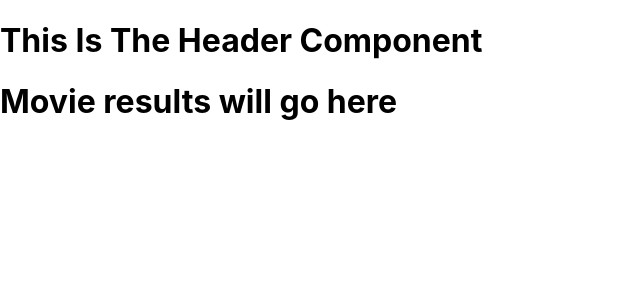
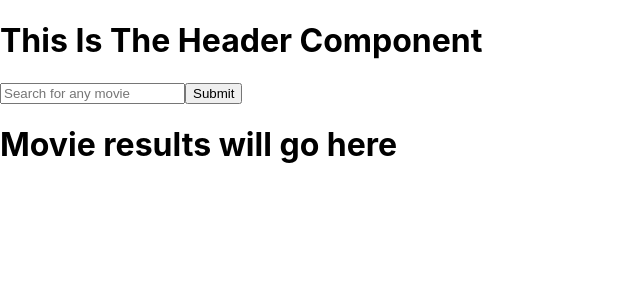
Before and after one commit to milanm1120/react-movie-app-frontend, a React (Create React App) app: page / in a window 1280 px wide. Shown: the top 300 px of the page, without its empty margins (0-640 px from the left). Built offline with nearby package versions, Linux system fonts and the light colour scheme.

Commit message:
build skeleton search component with state and event handling

```diff
--- a/src/App.js
+++ b/src/App.js
@@ -1,6 +1,7 @@
 // import React, { useEffect } from 'react' ;
 import React, { Component } from 'react' ;
 import Header from './components/Header';
+import Search from './components/Search';
 import MovieResults from './components/MovieResults';
 
 // const url = 'http://localhost:3000/api/v1/'
@@ -9,8 +10,15 @@ class App extends Component {
   render() {
     return (
       <div className='MainContainer'>
-          <Header />
-          <MovieResults />
+          <div className = 'HeaderContainer'>
+            <Header />
+          </div>
+          <div className= 'SearchContainer'>
+            <Search />
+          </div>
+          <div className='RowContainer'>
+            <MovieResults />
+          </div>
       </div>
     )
   }
--- /dev/null
+++ b/src/components/Search.js
@@ -0,0 +1,37 @@
+import React, { Component } from 'react';
+
+class Search extends Component {
+  constructor(props) {
+    super(props);
+    this.state = {
+      search: ''
+    }
+  }
+
+  handleChange = (event) => {
+    console.log()
+    this.setState({
+      search: event.target.value
+    })
+  }
+
+  handleSubmit = (event) => {
+    event.preventDefault()
+    console.log("Movie :", this.state.search)
+  }
+
+
+  render() {
+    return(
+        <div className = 'SearchComponent'>
+            <form onSubmit={(event) => this.handleSubmit(event)}>
+              {/* <label>Search: </label> */}
+              <input type="text" id="serachField" name="seachField" placeholder="Search for any movie" onChange={(event) =>this.handleChange(event)} />
+              <button id="submitButton">Submit</button>
+            </form>
+        </div>
+    )
+  }
+}
+
+export default Search;
```
